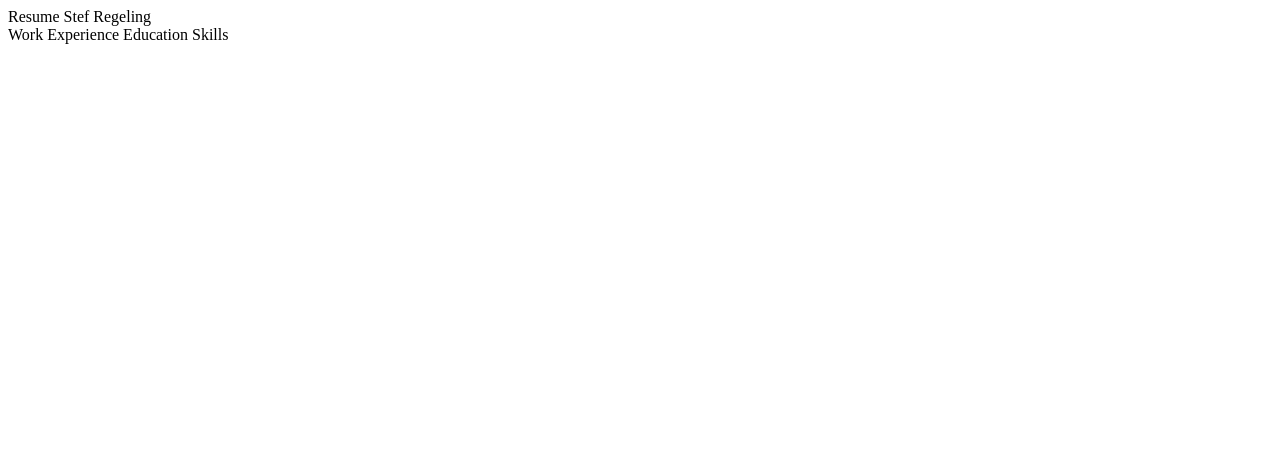
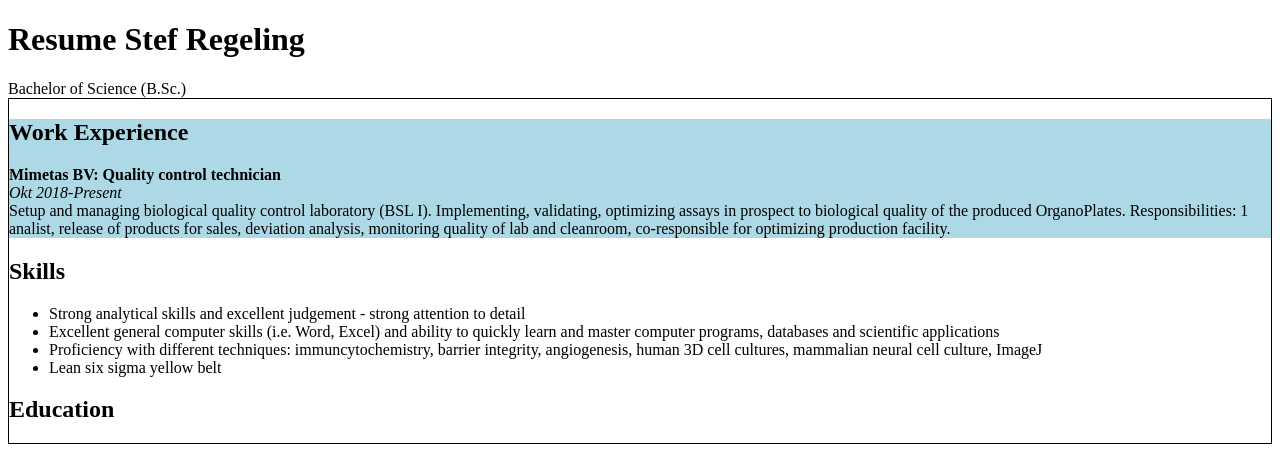
Before and after one commit to stef2504/Resume-, a plain HTML site: page index.html in a window 1280 px wide. Drawn offline with Linux system fonts and the light colour scheme.

Commit message:
added some elements of resume

```diff
--- /dev/null
+++ b/css/style.css
@@ -0,0 +1,10 @@
+.info {
+	border: solid 1px black;
+
+}
+
+#work {
+	background-color:lightblue;
+    back
+
+}
--- a/index.html
+++ b/index.html
@@ -3,6 +3,7 @@
     <!DOCTYPE html>
     <html lang="en">
     <head>
+        <link rel="stylesheet" text="text/css" href="css/style.css">
         <meta charset="UTF-8">
         <meta http-equiv="X-UA-Compatible" content="IE=edge">
         <meta name="viewport" content="width=device-width, initial-scale=1.0">
@@ -11,12 +12,33 @@
         <title>Resume Stef Regeling</title>
     </head>
     <body>
-        <header>Resume Stef Regeling</header>
+        <header>
+        <h1>Resume Stef Regeling</h1>
+        <p1>Bachelor of Science (B.Sc.)</p1>
+        </header>
 
+        <div class="info">
 
-        <p1>Work Experience</p1>
-        <p2>Education</p2>
-        <p3>Skills</p3>
+            <div id="work">
+                <h2>Work Experience</h2>
+                    <p><b>Mimetas BV: Quality control technician</b><br><em>Okt 2018-Present</em><br>
+                        Setup and managing biological quality control laboratory (BSL I). Implementing, validating, optimizing assays in prospect to biological quality of the produced OrganoPlates.
+                        Responsibilities: 1 analist, release of products for sales, deviation analysis, monitoring quality of lab and cleanroom, co-responsible for optimizing production facility.</p>
+                </div>
+                <div id="skill">
+                    <h2>Skills</h2>
+                        <ul>
+                            <li>Strong analytical skills and excellent judgement - strong attention to detail</li>
+                            <li>Excellent general computer skills (i.e. Word, Excel) and ability to quickly learn and master computer programs, databases and scientific applications</li>
+                            <li>Proficiency with different techniques: immuncytochemistry, barrier integrity, angiogenesis, human 3D cell cultures, mammalian neural cell culture, ImageJ</li>
+                            <li>Lean six sigma yellow belt</li>
+                        </ul>
+                </div>
+                <div id="education">
+                    <h2>Education</h2>
+                </div>
+            </div>
+        </div>
     </body>
     </html>
 </html>
```
